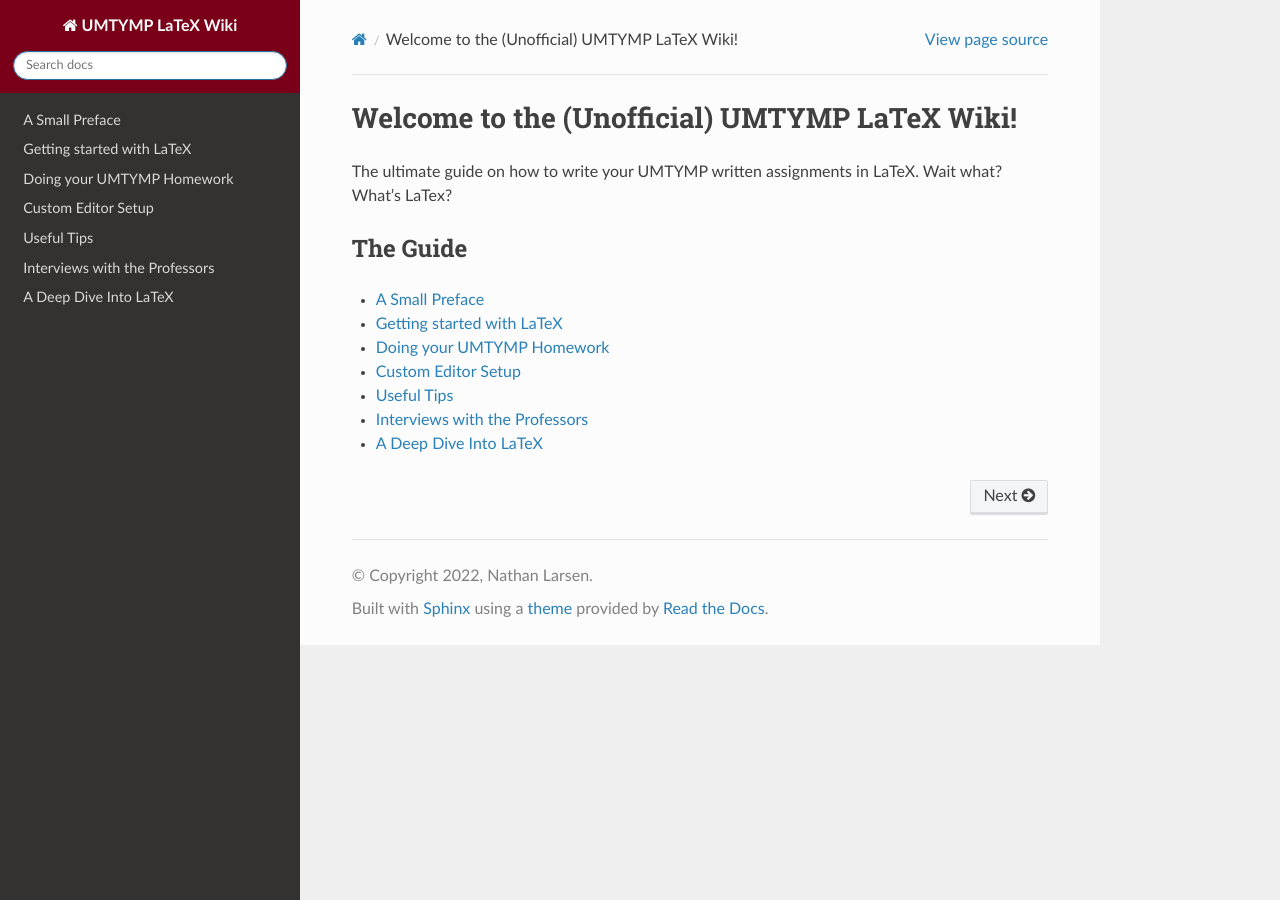
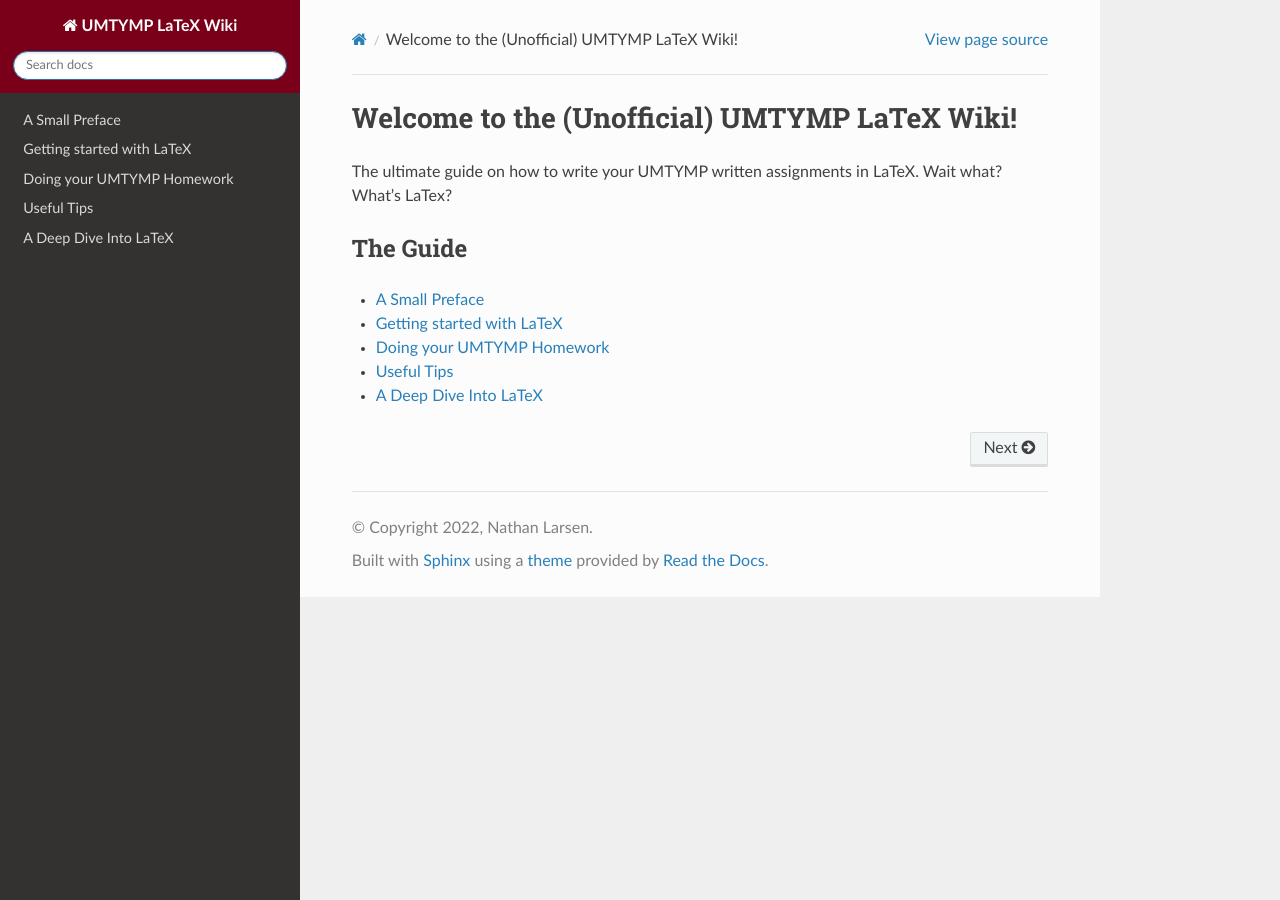
Before and after one commit to GrandMoff100/UMTYMP-Latex-Wiki, a Sphinx documentation site: the page built from docs/index.rst, in a window 1280 px wide. Built offline with Sphinx 7.4.7 and the Read the Docs theme 2.0.0, drawn with Linux system fonts in a browser that asks for light colours.

Commit message:
Remove fluffy pages

```diff
--- a/docs/index.rst
+++ b/docs/index.rst
@@ -12,7 +12,5 @@ The Guide
     A Small Preface <preface>
     Getting started with LaTeX <intro>
     Doing your UMTYMP Homework <umtymp>
-    Custom Editor Setup <setup>
     Useful Tips <tips>
-    Interviews with the Professors <interviews>
     A Deep Dive Into LaTeX <advanced>
```
